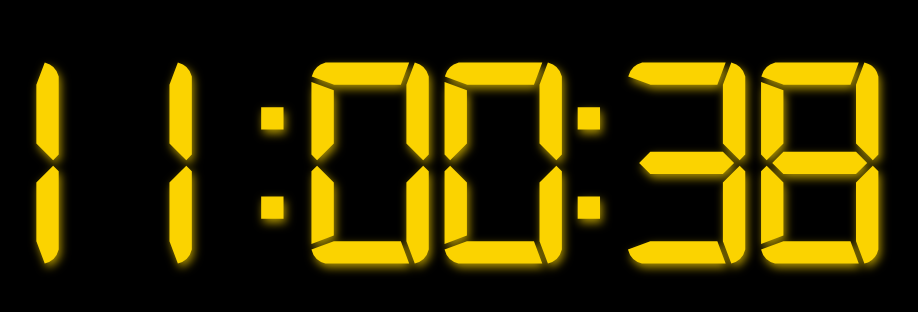
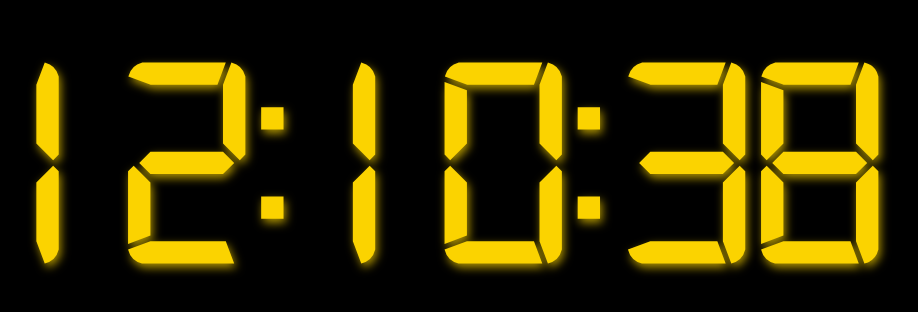
Before and after one commit to mpiechulek/24-clock, a plain HTML site: page index.html in a window 1280 px wide. Shown: the part 276-588 px from the top of the page, without its empty margins (147-1065 px from the left). Drawn offline with Linux system fonts and the light colour scheme.

Commit message:
Fixing a little mistake

```diff
--- a/css/style.css
+++ b/css/style.css
@@ -33,6 +33,7 @@ src: url("fonts/digital-7/digital-7.ttf");
 }
 
 .digit {
+    right: 0 ;
     float:left;
     color:#fbd300;
     font-family: "Digital-7", Arial, sans-serif;
--- a/js/app.js
+++ b/js/app.js
@@ -18,7 +18,7 @@ const startTime = () => {
 
     document.querySelector('.digit_1').innerHTML = `${h[0]}`;
     document.querySelector('.digit_2').innerHTML = `${h[1]}`;
-    document.querySelector('.digit_2').innerHTML = `${m[0]}`;
+    document.querySelector('.digit_3').innerHTML = `${m[0]}`;
     document.querySelector('.digit_4').innerHTML = `${m[1]}`;
     document.querySelector('.digit_5').innerHTML = `${s[0]}`;
     document.querySelector('.digit_6').innerHTML = `${s[1]}`;
```
